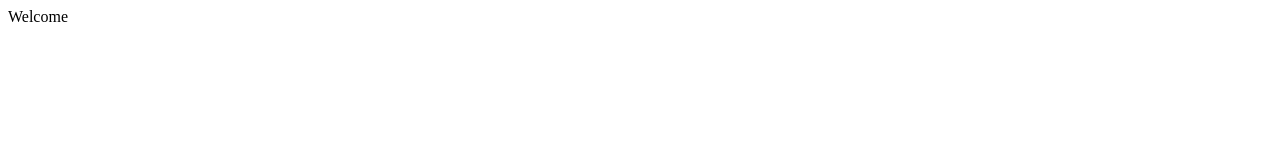
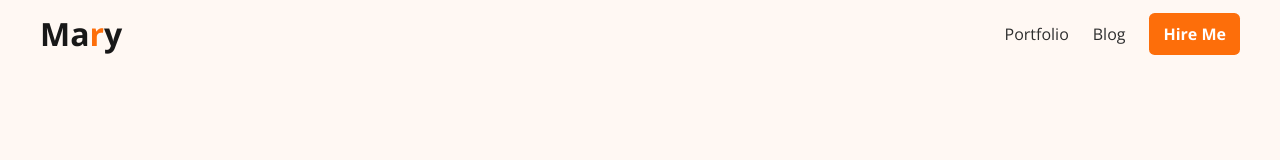
Before and after one commit to mrrakib5007/dev-portfolio1, a plain HTML site: page index.html in a window 1280 px wide. Drawn offline with nearby package versions, Linux system fonts and the light colour scheme.

Commit message:
Navbar Added

```diff
--- a/css/style.css
+++ b/css/style.css
@@ -0,0 +1,60 @@
+@import url('https://fonts.googleapis.com/css2?family=Open+Sans:ital,wght@0,300..800;1,300..800&display=swap');
+
+* {
+    margin: 0;
+    padding: 0;
+    box-sizing: border-box;
+    font-family: 'Open Sans';
+}
+
+/* common style  */
+.btn {
+    border: none;
+    padding: 10px 14px;
+    font-size: 1rem;
+    font-weight: 700;
+    cursor: pointer;
+    border-radius: 0.35rem;
+}
+
+.header {
+   background: #fff8f3FF;
+   height: 100vh;
+}
+
+.navbar {
+    display: flex;
+    justify-content: space-between;
+    align-items: center;
+    max-width: 1200px;
+    margin: auto;
+    padding: 0.75rem 0;
+}
+
+.navbar .logo {
+    color: #181818FF;
+    font-size: 2rem;
+    margin: 0;
+}
+
+.navbar .logo span {
+    color:#fd6e0a;
+}
+
+.navbar ul {
+    list-style: none;
+    display: flex;
+    align-items: center;
+    gap: 1.5rem;
+}
+
+.navbar ul li a {
+    text-decoration: none;
+    color: rgb(46, 46, 46);
+    font-size: 1rem;
+}
+
+.navbar ul li .btn {
+    background: #fd6e0a;
+    color: white;
+}
--- a/index.html
+++ b/index.html
@@ -4,8 +4,19 @@
     <meta charset="UTF-8">
     <meta name="viewport" content="width=device-width, initial-scale=1.0">
     <title>Developer Portfolio Using HTML CSS</title>
+    <link rel="stylesheet" href="./css/style.css">
 </head>
 <body>
-    Welcome
+    <header class="header">
+
+        <nav class="navbar">
+            <h2 class="logo">Ma<span>r</span>y</h2>
+            <ul class="navlinks">
+                <li><a href="#">Portfolio</a></li>
+                <li><a href="#">Blog</a></li>
+                <li><button class="btn">Hire Me</button></li>
+            </ul>
+        </nav>
+    </header>
 </body>
 </html>
```
Also changed, not shown: 1 other file.
